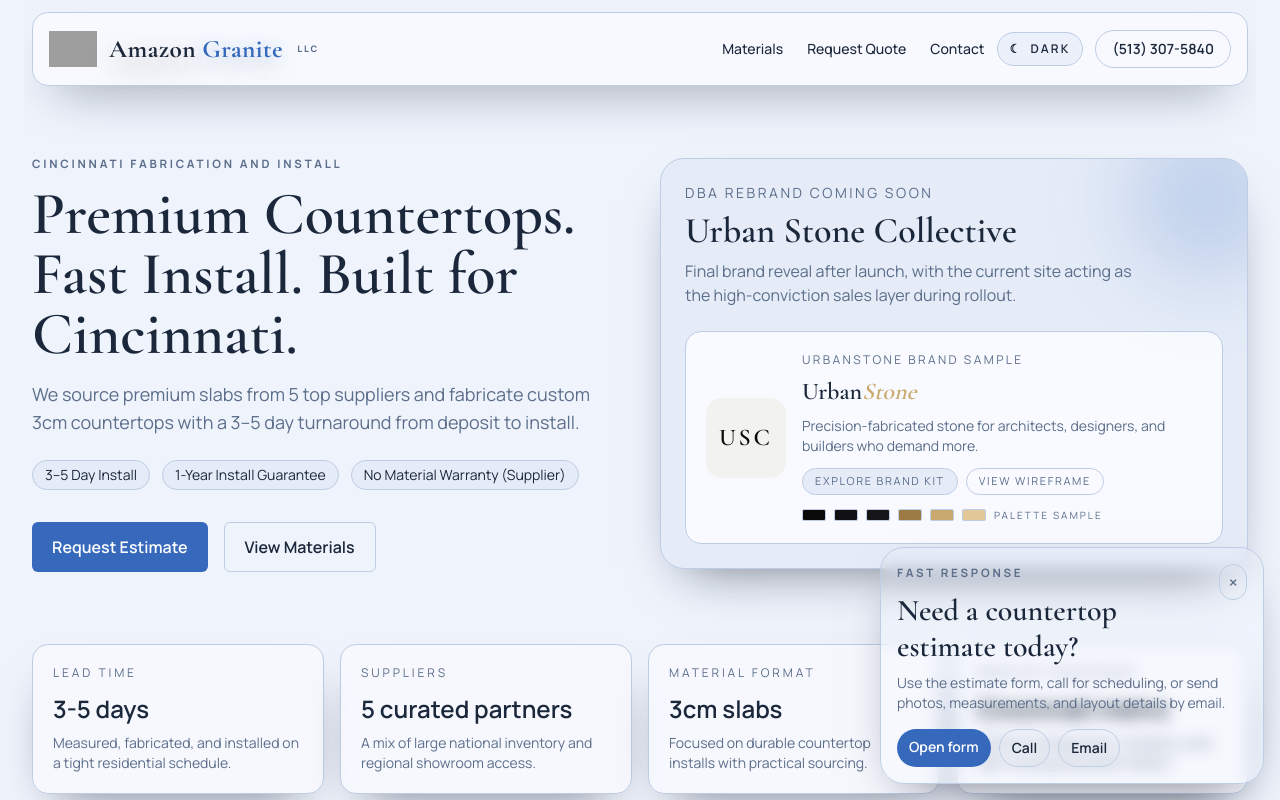
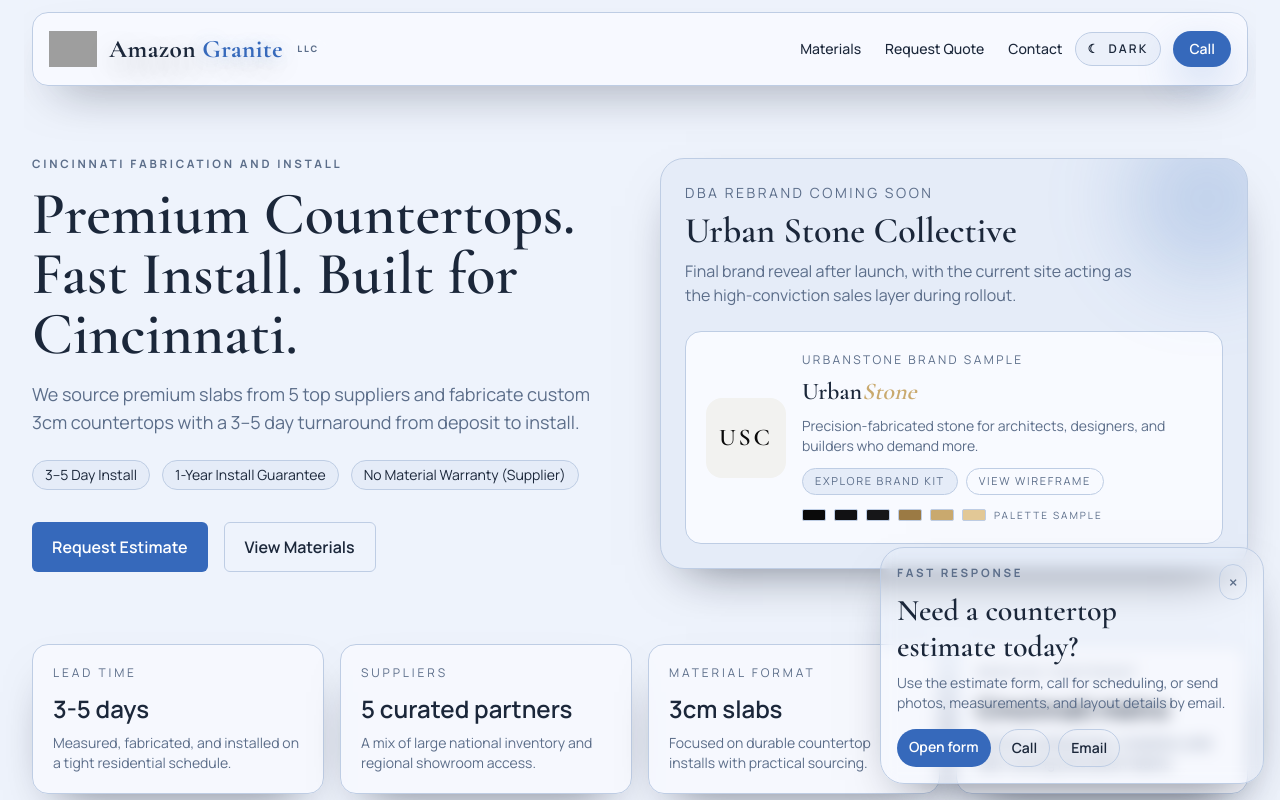
Before and after one commit to 0xwaya/amazon-granite, a Next.js app in the folder frontend/: page / in a window 1280 px wide. Shown: the top 800 px of the page. Built offline with nearby package versions, Linux system fonts and the light colour scheme; no server answers; grey boxes are pictures that could not be loaded.

Commit message:
Hide desktop nav phone number

```diff
--- a/frontend/components/TopNav.jsx
+++ b/frontend/components/TopNav.jsx
@@ -43,8 +43,12 @@ export default function TopNav() {
 
                     <div className="hidden shrink-0 items-center gap-3 lg:flex">
                         <ThemeToggle />
-                        <a className="rounded-full border border-border px-4 py-2 text-sm font-semibold text-text transition hover:border-accent" href={`tel:${toTelHref(companyPhone)}`}>
-                            {companyPhone}
+                        <a
+                            className="inline-flex items-center justify-center rounded-full bg-accent px-4 py-2 text-sm font-semibold text-white shadow-[0_16px_40px_rgba(61,110,196,0.22)] transition hover:bg-accentDark"
+                            href={`tel:${toTelHref(companyPhone)}`}
+                            aria-label={`Call Amazon Granite at ${companyPhone}`}
+                        >
+                            Call
                         </a>
                     </div>
 
```
